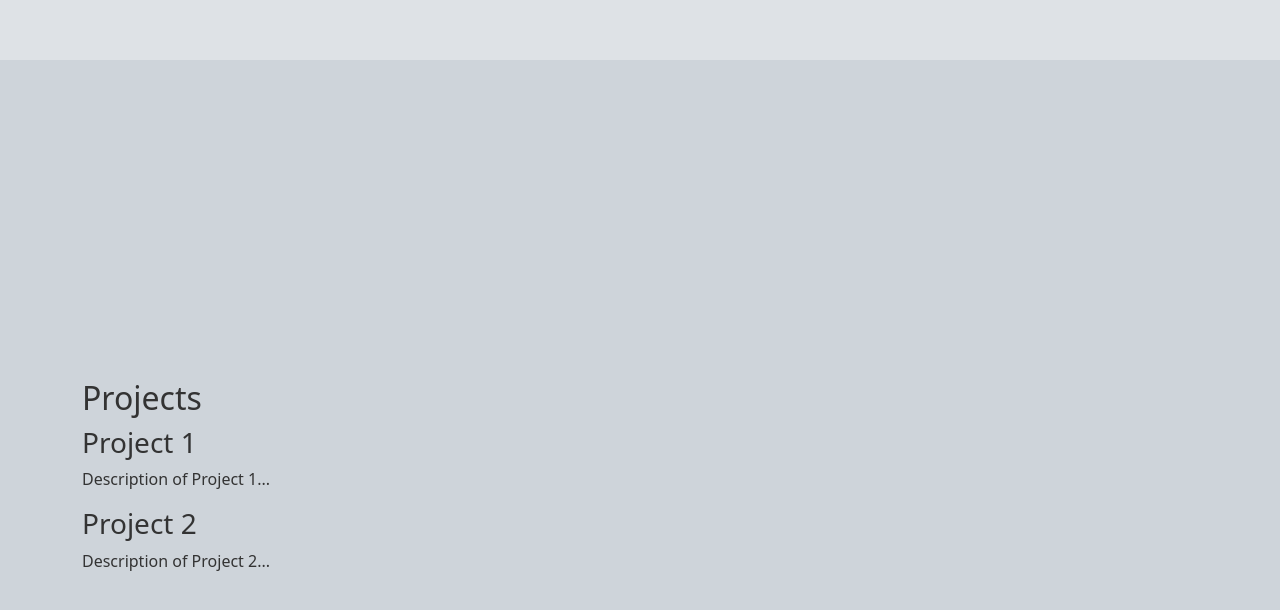
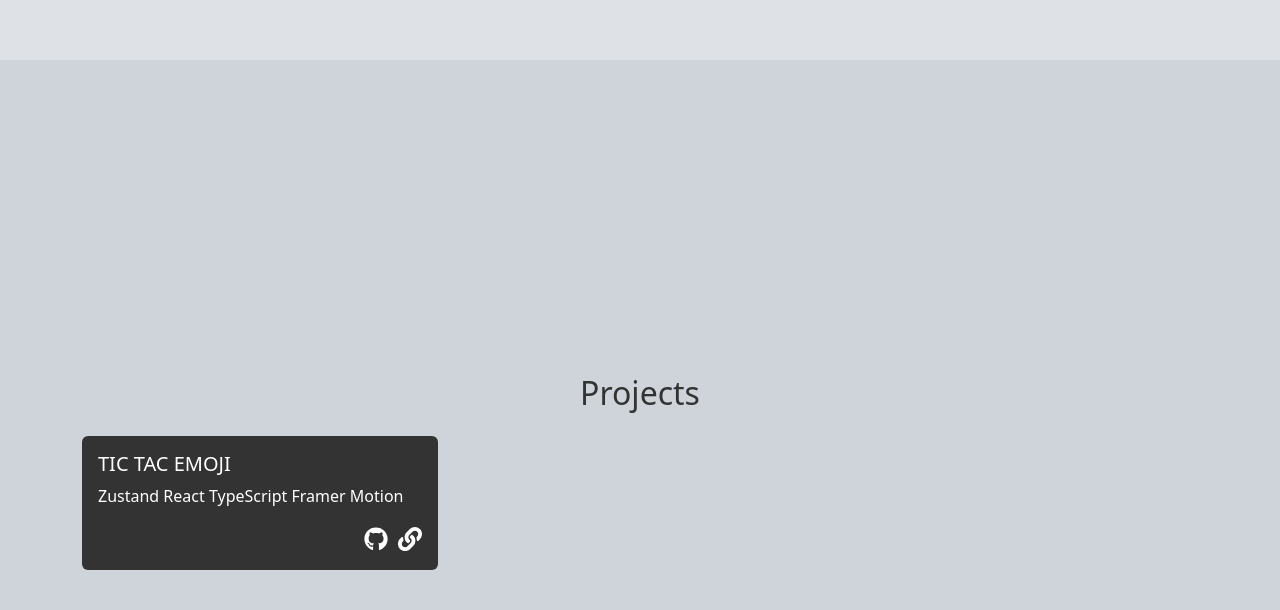
Before and after one commit to ParamDesai111/paramdesai111.github.io, a React (Create React App) app: page / in a window 1280 px wide. Shown: the part 2340-2950 px from the top of the page. Built offline with nearby package versions, Linux system fonts and the light colour scheme.

Commit message:
Starting Projects

```diff
--- a/package.json
+++ b/package.json
@@ -16,6 +16,8 @@
     "express": "^4.17.1",
     "react": "^17.0.2",
     "react-dom": "^17.0.2",
+    "react-icons": "^4.12.0",
+    "react-parallax": "^3.5.1",
     "react-router-dom": "^5.2.0",
     "react-scripts": "^5.0.1"
   },
--- a/src/App.jsx
+++ b/src/App.jsx
@@ -4,6 +4,7 @@ import HomeSection from './components/HomeSection';
 import AboutSection from './components/AboutSection';
 import ExperienceSection from './components/ExperienceSection';
 import ProjectsSection from './components/ProjectsSection';
+
 
 function App() {
   return (
--- a/src/components/ProjectsSection.jsx
+++ b/src/components/ProjectsSection.jsx
@@ -1,20 +1,31 @@
 import React from 'react';
+import 'bootstrap/dist/css/bootstrap.min.css'; // Ensure Bootstrap CSS is imported
+import { FaGithub, FaLink } from 'react-icons/fa'; // Import icon components
 
 function ProjectsSection() {
   return (
     <section id="projects" className="container mt-5">
-      <h2>Projects</h2>
-      <div>
-        <h3>Project 1</h3>
-        <p>Description of Project 1...</p>
-        {/* Project details */}
+      <h2 className="text-center mb-4">Projects</h2>
+      <div className="row">
+        {/* Project 1 */}
+        <div className="col-md-6 col-lg-4 mb-4">
+          <div className="card h-100 project-card">
+            <div className="card-body">
+              <h5 className="card-title">TIC TAC EMOJI</h5>
+              <div className="tech-stack">Zustand React TypeScript Framer Motion</div>
+              <div className="project-links">
+                <a href="https://github.com/your-username/your-project-repo" className="project-btn">
+                  <FaGithub /> {/* GitHub Icon */}
+                </a>
+                <a href="https://your-live-project-link.com" className="project-btn">
+                  <FaLink /> {/* Link Icon */}
+                </a>
+              </div>
+            </div>
+          </div>
+        </div>
+        {/* More projects */}
       </div>
-      <div>
-        <h3>Project 2</h3>
-        <p>Description of Project 2...</p>
-        {/* Project details */}
-      </div>
-      {/* More projects */}
     </section>
   );
 }
--- a/src/styles/main.css
+++ b/src/styles/main.css
@@ -17,7 +17,6 @@
     flex-direction: column; /* Center content vertically and horizontally */
   }
 
-  /* Add custom styles for each section to differentiate them */
   #home {
     background: #f8f9fa;
   }
@@ -154,3 +153,49 @@
     color: #333;
     margin-left: 30px;
   }
+
+
+  .project-card {
+    background-color: #333; /* Dark background color */
+    color: #fff; /* White text color */
+    border: none; /* Remove border */
+    transition: transform 0.3s ease-in-out;
+  }
+
+  .project-card:hover {
+    transform: translateY(-10px); /* Slight move up */
+    box-shadow: 0 4px 8px rgba(0, 0, 0, 0.5); /* Shadow for depth */
+  }
+
+  .tech-stack {
+    margin-bottom: 10px;
+  }
+
+  .project-links {
+    display: flex;
+    justify-content: flex-end;
+  }
+
+  .project-btn {
+    margin-left: 10px;
+    color: #fff; /* White icon color */
+    font-size: 1.5rem; /* Larger icons */
+  }
+
+  .project-btn:hover {
+    color: #1e90ff; /* Highlight color on hover */
+  }
+
+  /* Add custom styles for icon buttons */
+  .project-btn {
+    background: transparent;
+    border: none;
+    cursor: pointer;
+    transition: color 0.3s ease;
+  }
+
+  /* Ensure icons are properly aligned */
+  .fa-github,
+  .fa-link {
+    margin-right: 5px;
+  }
```
Also changed, not shown: src/data/projectdata.js (added), src/images/gear.png (added), 12 other files (tests, documents, lock files or other folders).
